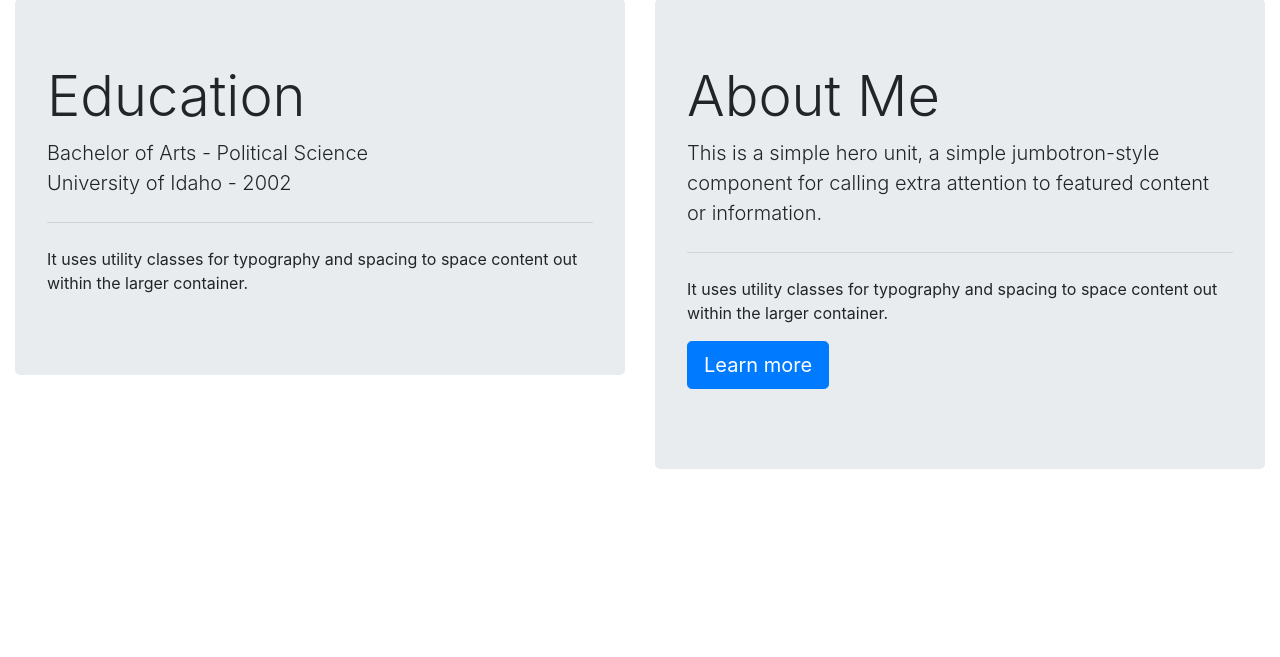
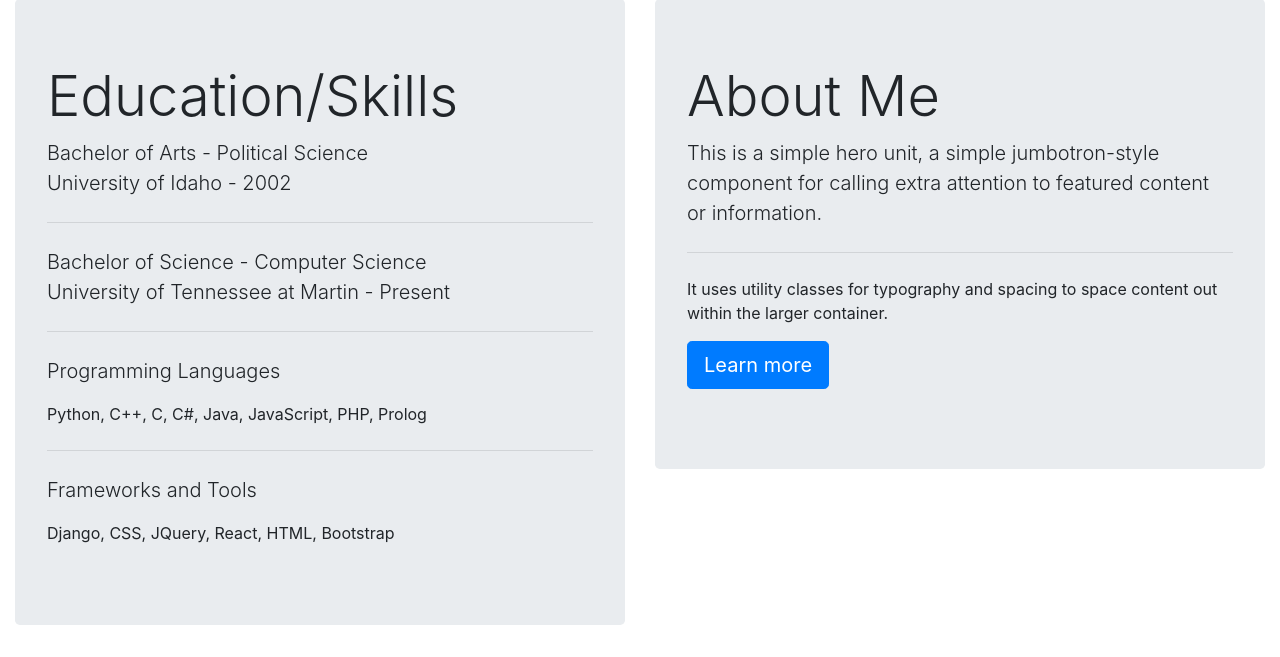
Before and after one commit to ChrisCHumphreys/portfolio, a Django app: page / in a window 1280 px wide. Shown: the part 469-1126 px from the top of the page. Before the commit the page ends 938 px from the top, so only its background shows below. Run offline with Django 3.2, Linux system fonts and the light colour scheme; some libraries are stand-ins or nearby versions; grey boxes are pictures that could not be loaded.

Commit message:
added languages and toolkits

```diff
--- a/portfolio/templates/portfolio/index.html
+++ b/portfolio/templates/portfolio/index.html
@@ -17,12 +17,18 @@
         <div class="row">
             <div class="col-lg">
                 <div class="jumbotron">
-                    <h1 class="display-4">Education</h1>
+                    <h1 class="display-4">Education/Skills</h1>
                     <p class="lead">Bachelor of Arts - Political Science<br>
                                     University of Idaho - 2002</p>
                     <hr class="my-4">
-                    <p>It uses utility classes for typography and spacing to space content out within the larger
-                        container.</p>
+                    <p class="lead">Bachelor of Science - Computer Science<br>
+                    University of Tennessee at Martin - Present</p>
+                    <hr class="my-4">
+                    <p class="lead">Programming Languages</p>
+                    <p class="">Python, C++, C, C#, Java, JavaScript, PHP, Prolog</p>
+                    <hr class="my-4">
+                    <p class="lead">Frameworks and Tools</p>
+                    <p class="">Django, CSS, JQuery, React, HTML, Bootstrap</p>
                 </div>
             </div>
             <div class="col-lg">
```
